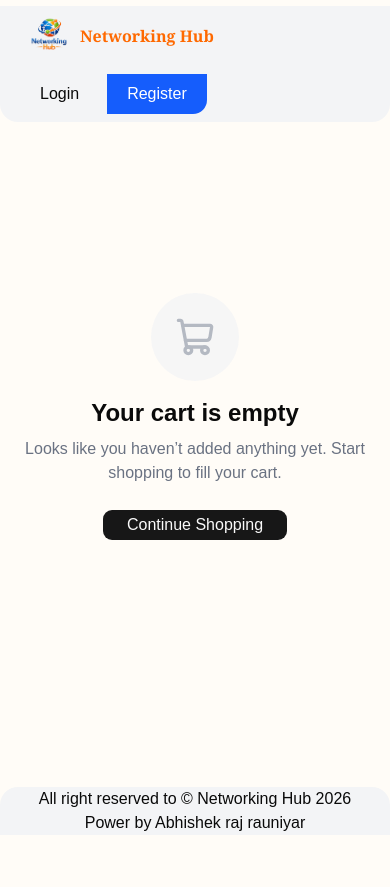
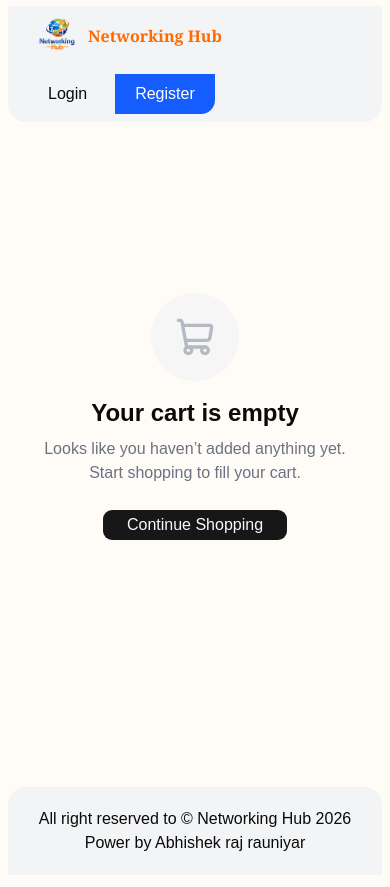
Before and after one commit to loyarabhishek92/E-Commerce, a React (Vite) app: page /cart in a window 390 px wide. Before the commit the page ends 847 px from the top, so only its background shows below. Built offline with nearby package versions, Linux system fonts and the light colour scheme.

Commit message:
everything

```diff
--- a/src/components/Footer.jsx
+++ b/src/components/Footer.jsx
@@ -1,8 +1,8 @@
 
 export default function Footer() {
   return (
-    <div className="w-full sm:h-10 md:h-20 lg:h-30 mt-20 mb-1.5 rounded-t-2xl bg-[#F3F4F6] flex flex-col items-center justify-center flex-wrap relative bottom-1.5">
-      <span className="lg:font-extrabold md:font-bold sm:font-medium">All right reserved to &copy; Networking Hub 2026 </span>
+    <div className="w-full text-center p-5 sm:h-10 md:h-20 lg:h-30 mt-20 mb-1.5 rounded-t-2xl bg-[#F3F4F6] flex flex-col items-center justify-center flex-wrap relative bottom-1.5">
+      <span className="lg:font-extrabold md:font-bold sm:font-medium font-light">All right reserved to &copy; Networking Hub 2026 </span>
       <p>Power by Abhishek raj rauniyar</p>
     </div>
   )
--- a/src/components/RootLayout.jsx
+++ b/src/components/RootLayout.jsx
@@ -4,7 +4,7 @@ import Footer from "./Footer.jsx";
 
 export default function RootLayout() {
   return (
-    <div className="sm:px-5 md:px-15 lg:px-30">
+    <div className="px-2 sm:px-10 md:px-20 lg:px-50">
       <Header />
       <Outlet />
       <Footer />
--- a/src/features/home/Home.jsx
+++ b/src/features/home/Home.jsx
@@ -56,12 +56,12 @@ export default function Home() {
       )}
 
 
-      <div className="grid sm:grid-cols-2 md:grid-cols-3 lg:grid-cols-4 gap-6">
+      <div className="grid grid-cols-1 xs:grid-cols-2 sm:grid-cols-2 md:grid-cols-2 lg:grid-cols-3 gap-6">
         {data?.products.map((product) => (
           <Card
             onClick={() => nav(`/product/${product._id}`)}
             key={product._id}
-            className="overflow-hidden border-1 border-[rgba(255,165,0,0.5)] rounded-2xl shadow-md hover:shadow-xl transition duration-300 group cursor-pointer"
+            className=" overflow-hidden border-1 border-[rgba(255,165,0,0.5)] rounded-2xl shadow-md hover:shadow-xl transition duration-300 group cursor-pointer"
           >
             {/* Image */}
             <div className="h-48 overflow-hidden">
```
Also changed, not shown: vercel.json (added).
